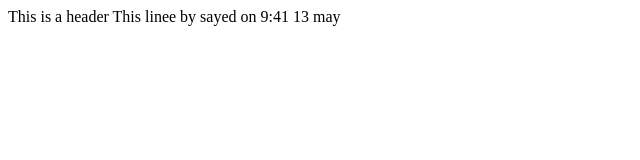
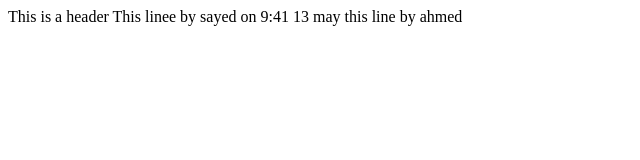
Before and after one commit to ahmedsobhy818/Git_Course, a plain HTML site: page header.html in a window 1280 px wide. Shown: the whole page, without its empty margins (0-640 px from the left). Drawn offline with Linux system fonts and the light colour scheme.

Commit message:
ahmed adds line to header

```diff
--- a/header.html
+++ b/header.html
@@ -1,4 +1,5 @@
 <html>
   This is a header
   This linee by sayed on 9:41 13 may
+this line by ahmed
 </html>
```
